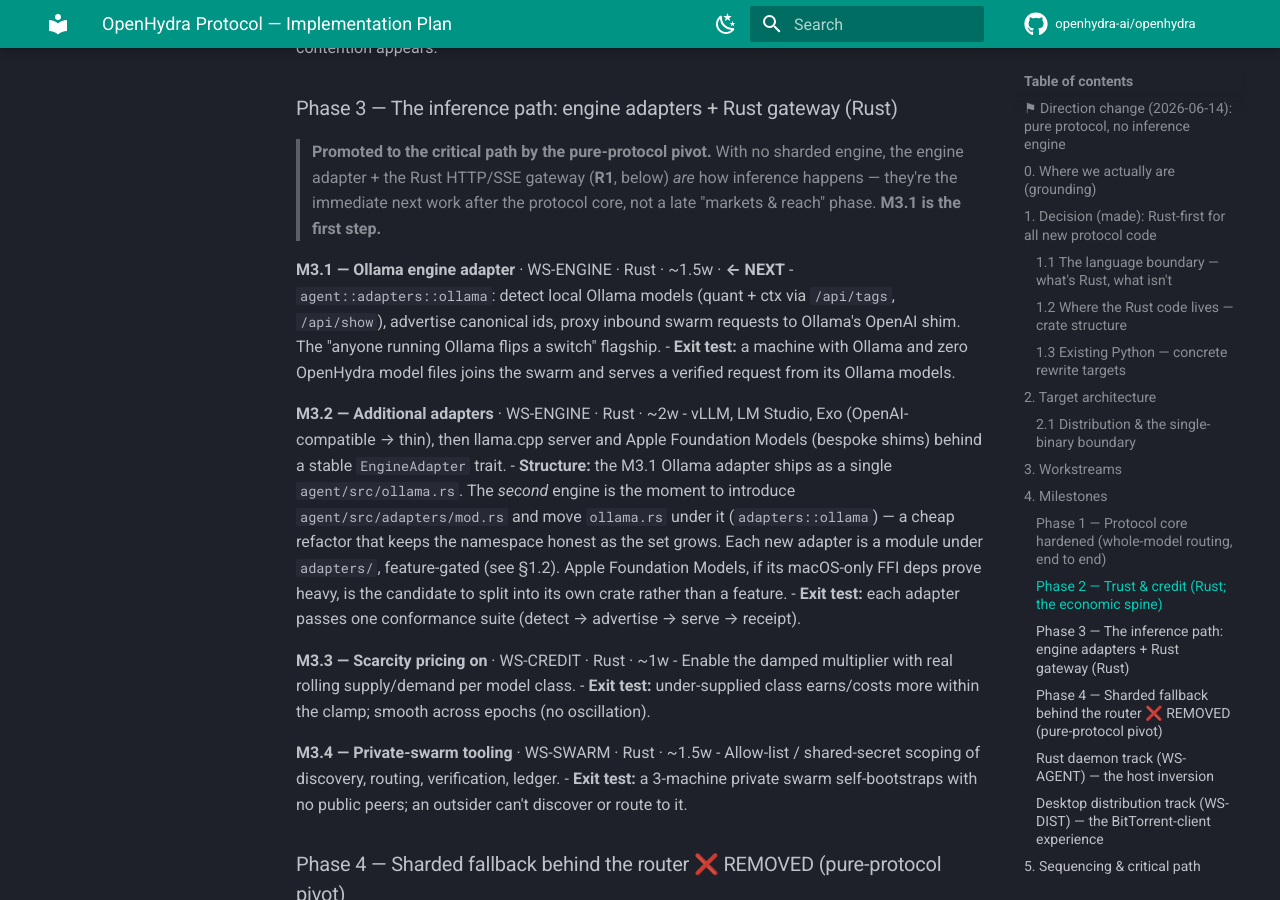
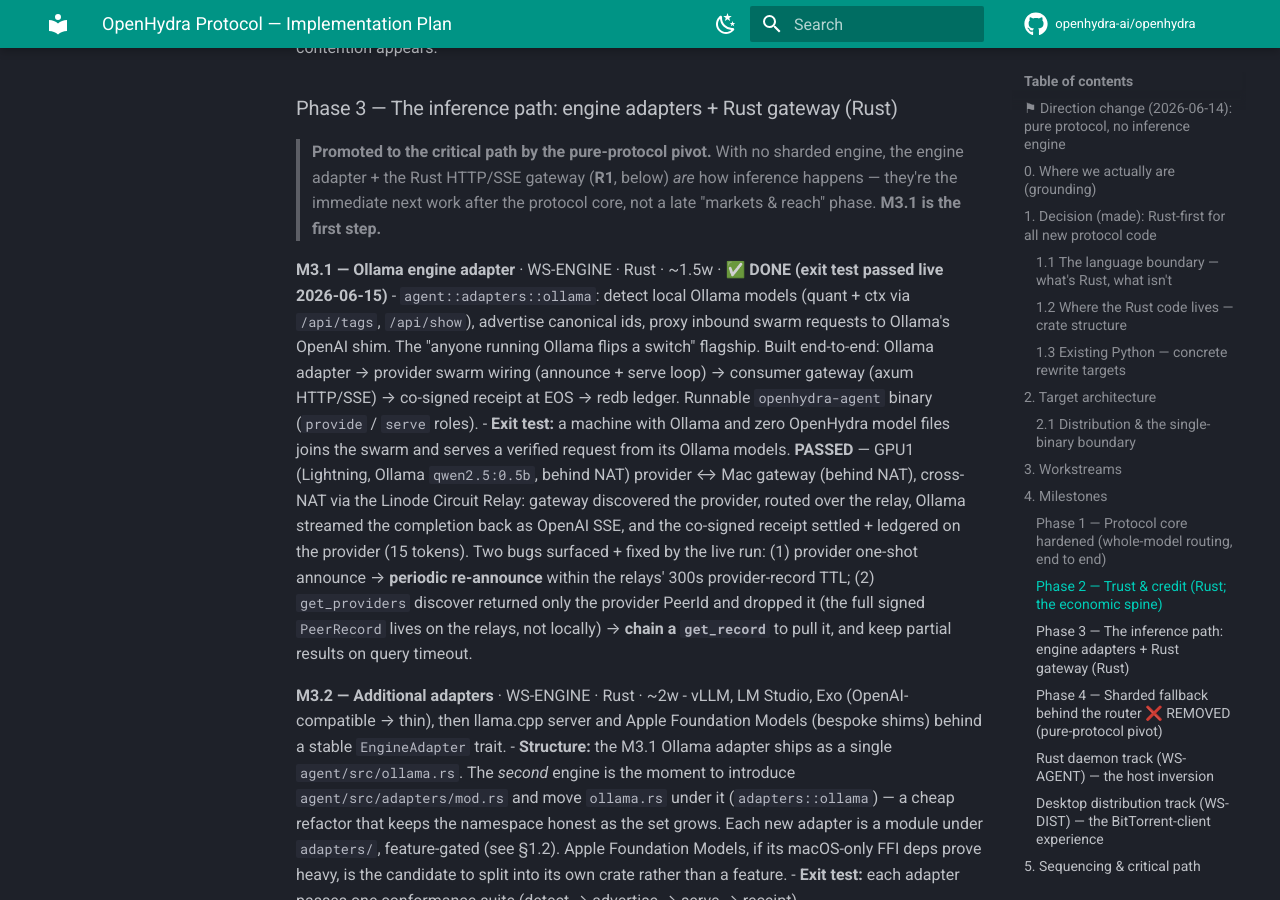
Before and after one commit to samtroberts/openhydra, an MkDocs documentation site: the page built from docs/PROTOCOL_IMPLEMENTATION_PLAN.md, in a window 1280 px wide and 900 px high, scrolled down 10571 px. Built offline with MkDocs 1.6.1 and Material for MkDocs 9.7.7, drawn with Linux system fonts in a browser that asks for light colours; comment, search, counter and statistics services are not loaded; the version menu is left out; some of the changed text lies outside the part shown.

Commit message:
docs: mark M3.1 done — exit test passed live (cross-NAT Ollama serve + receipt)
GPU1 Ollama provider ↔ Mac gateway over the Linode Circuit Relay: discover → route
→ stream → co-signed receipt ledgered. Records the two bugs the live run fixed
(periodic re-announce; get_providers → get_record full-record resolution).

Co-Authored-By: Claude Opus 4.8 (1M context) <noreply@anthropic.com>

````diff
--- a/docs/PROTOCOL_IMPLEMENTATION_PLAN.md
+++ b/docs/PROTOCOL_IMPLEMENTATION_PLAN.md
@@ -410,12 +410,23 @@ Spec center of gravity, biggest greenfield. Each rule: **vectors first, then Rus
 > happens — they're the immediate next work after the protocol core, not a late
 > "markets & reach" phase. **M3.1 is the first step.**
 
-**M3.1 — Ollama engine adapter** · WS-ENGINE · Rust · ~1.5w · **← NEXT**
+**M3.1 — Ollama engine adapter** · WS-ENGINE · Rust · ~1.5w · **✅ DONE (exit test passed live 2026-06-15)**
 - `agent::adapters::ollama`: detect local Ollama models (quant + ctx via `/api/tags`,
   `/api/show`), advertise canonical ids, proxy inbound swarm requests to Ollama's
-  OpenAI shim. The "anyone running Ollama flips a switch" flagship.
+  OpenAI shim. The "anyone running Ollama flips a switch" flagship. Built end-to-end:
+  Ollama adapter → provider swarm wiring (announce + serve loop) → consumer gateway
+  (axum HTTP/SSE) → co-signed receipt at EOS → redb ledger. Runnable `openhydra-agent`
+  binary (`provide` / `serve` roles).
 - **Exit test:** a machine with Ollama and zero OpenHydra model files joins the swarm
-  and serves a verified request from its Ollama models.
+  and serves a verified request from its Ollama models. **PASSED** — GPU1 (Lightning,
+  Ollama `qwen2.5:0.5b`, behind NAT) provider ↔ Mac gateway (behind NAT), cross-NAT via
+  the Linode Circuit Relay: gateway discovered the provider, routed over the relay, Ollama
+  streamed the completion back as OpenAI SSE, and the co-signed receipt settled + ledgered
+  on the provider (15 tokens). Two bugs surfaced + fixed by the live run: (1) provider
+  one-shot announce → **periodic re-announce** within the relays' 300s provider-record TTL;
+  (2) `get_providers` discover returned only the provider PeerId and dropped it (the full
+  signed `PeerRecord` lives on the relays, not locally) → **chain a `get_record`** to pull
+  it, and keep partial results on query timeout.
 
 **M3.2 — Additional adapters** · WS-ENGINE · Rust · ~2w
 - vLLM, LM Studio, Exo (OpenAI-compatible → thin), then llama.cpp server and Apple
@@ -518,7 +529,7 @@ for now** (the app assumes the user supplies/points at a local engine). Gated on
 ## 5. Sequencing & critical path
 
 ```
-Phase 1 (M1.1→M1.3 ✅)  ─►  Phase 2 (M2.1✅ M2.2→M2.4)  ─►  Phase 3 (M3.1 engine adapter ← NEXT, M3.x)
+Phase 1 (M1.1→M1.3 ✅)  ─►  Phase 2 (M2.1✅ M2.2→M2.4)  ─►  Phase 3 (M3.1 engine adapter ✅, M3.x ← NEXT)
    (Rust crates, called by the Python host via PyO3 during transition)
         └───────────────────────────────────► R1 (gateway) ─► R2 (delete Python) ─► R3 (package)
                                                    Phase 4 (sharded) ❌ removed
````
